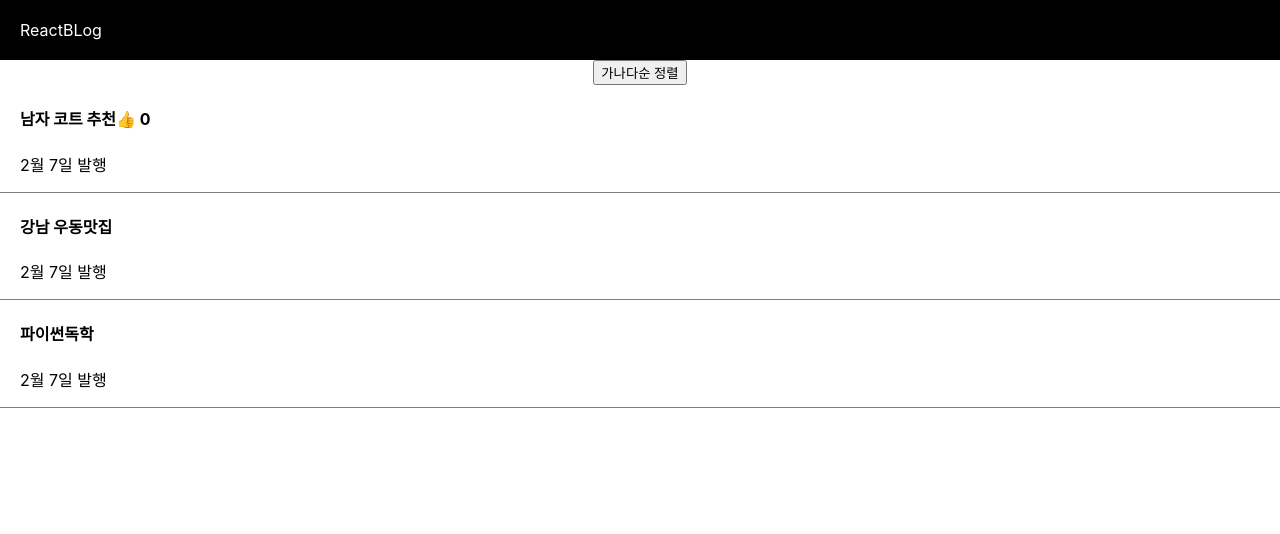
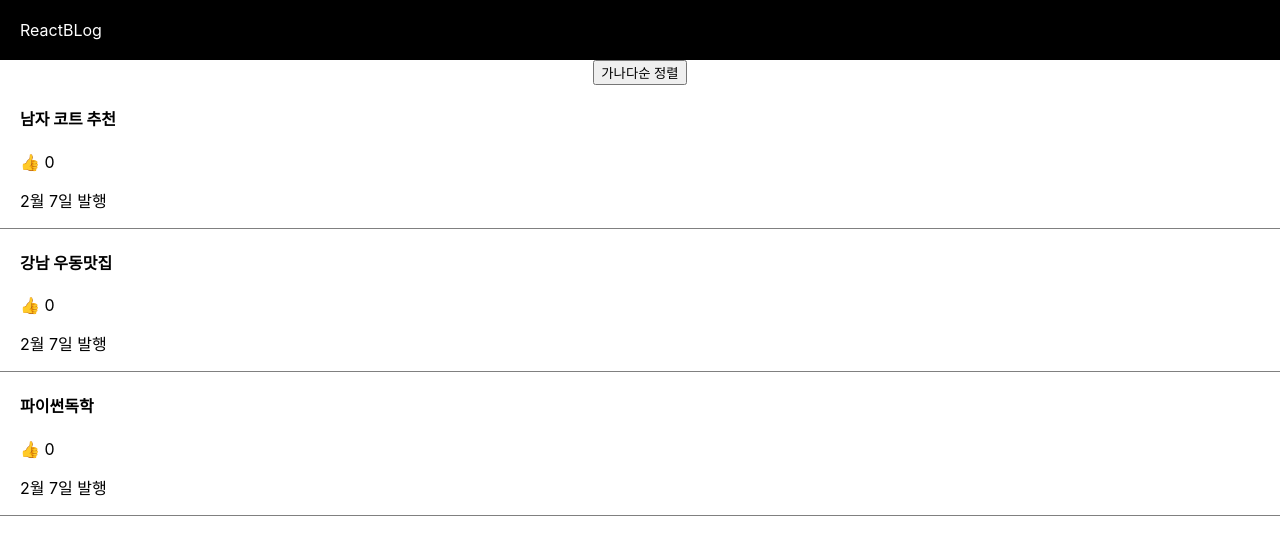
Before and after one commit to YachaTree/reactBlog, a React (Create React App) app: page / in a window 1280 px wide. Shown: the top 534 px of the page. Built offline with nearby package versions, Linux system fonts and the light colour scheme.

Commit message:
Feat: modal 수정

```diff
--- a/src/App.js
+++ b/src/App.js
@@ -9,8 +9,12 @@ function App() {
 
   let post = '강남 우동 맛집';
   let [글제목, 글제목변경] = useState(['남자 코트 추천', '강남 우동맛집', '파이썬독학'])
-  let[따봉, 따봉변경] = useState(0);
+  let[따봉, 따봉변경] = useState([0],[0],[0]);
   let [modal, setModal] = useState(false);
+
+  [1,2,3].map(function(a){
+    return '12312'
+  })
 
   return (
     <div className="App">
@@ -22,26 +26,20 @@ function App() {
           글제목변경(copy)
       }}>가나다순 정렬</button>
 
+      {
+        글제목.map(function(a, i){
+          return (
           <div className="list">
-        <h4>{ 글제목[0] }
+            <h4 onClick={()=>{setModal(!modal)}}>{ 글제목[i] }</h4>
             <span onClick={() =>
             {
-            따봉변경(따봉+1)
+              따봉변경(따봉[i]+1)
             }
             }>👍</span> {따봉}
-        </h4>
             <p>2월 7일 발행</p>
-      </div>
-
-      <div className="list">
-        <h4>{ 글제목[1] }</h4>
-        <p>2월 7일 발행</p>
-      </div>
-
-      <div className="list">
-        <h4 onClick={()=>{setModal(!modal)}}>{ 글제목[2] }</h4>
-        <p>2월 7일 발행</p>
-      </div>
+          </div>)
+        })
+      }
 
       {
         modal == true ? <Modal/> : null
```
Lines whose indentation alone changed are shown as unchanged.
